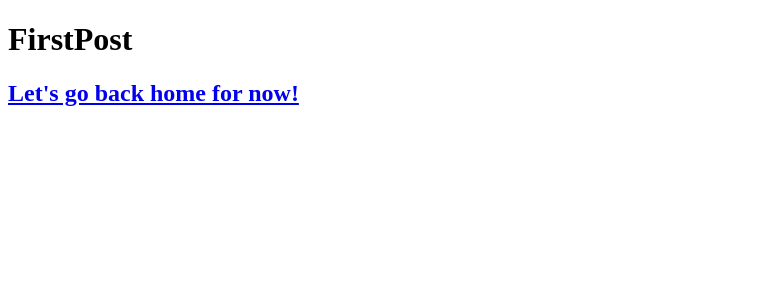
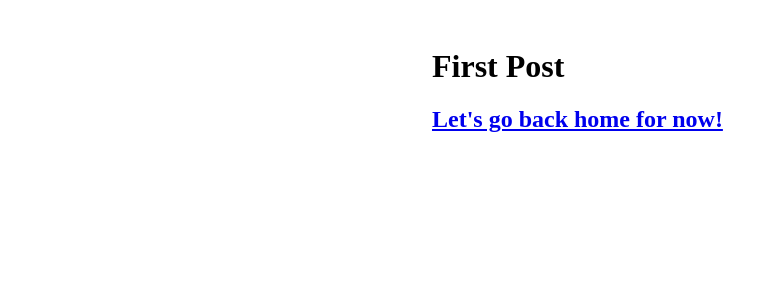
Before and after one commit to kaiharuto/nexxt-js-page-router-tutorial, a Next.js app: page /posts/first-post in a window 1280 px wide. Shown: the top 300 px of the page, without its empty margins (0-778 px from the left). Built offline with nearby package versions, Linux system fonts and the light colour scheme.

Commit message:
Finished chapter 13

```diff
--- /dev/null
+++ b/components/layout.module.css
@@ -0,0 +1,5 @@
+.container {
+    max-width: 26rem;
+    padding: 0 1rem;
+    margin: 3rem auto 6rem;
+}
--- /dev/null
+++ b/components/layout.tsx
@@ -0,0 +1,5 @@
+import styles from "./layout.module.css";
+
+export default function Layout({ children }) {
+  return <div className={styles.container}>{children}</div>;
+}
--- a/pages/posts/first-post.tsx
+++ b/pages/posts/first-post.tsx
@@ -1,12 +1,18 @@
+import Head from "next/head";
 import Link from "next/link";
+import Layout from "../../components/layout";
+// import Script from "next/script";
 
 export default function FirstPost() {
   return (
-    <>
-      <h1>FirstPost</h1>
+    <Layout>
+      <Head>
+        <title>First Post</title>
+      </Head>
+      <h1>First Post</h1>
       <h2>
         <Link href="/">Let's go back home for now!</Link>
       </h2>
-    </>
+    </Layout>
   );
 }
```
Also changed, not shown: public/vercel.svg (deleted), 1 other file (tests, documents, lock files or other folders).
